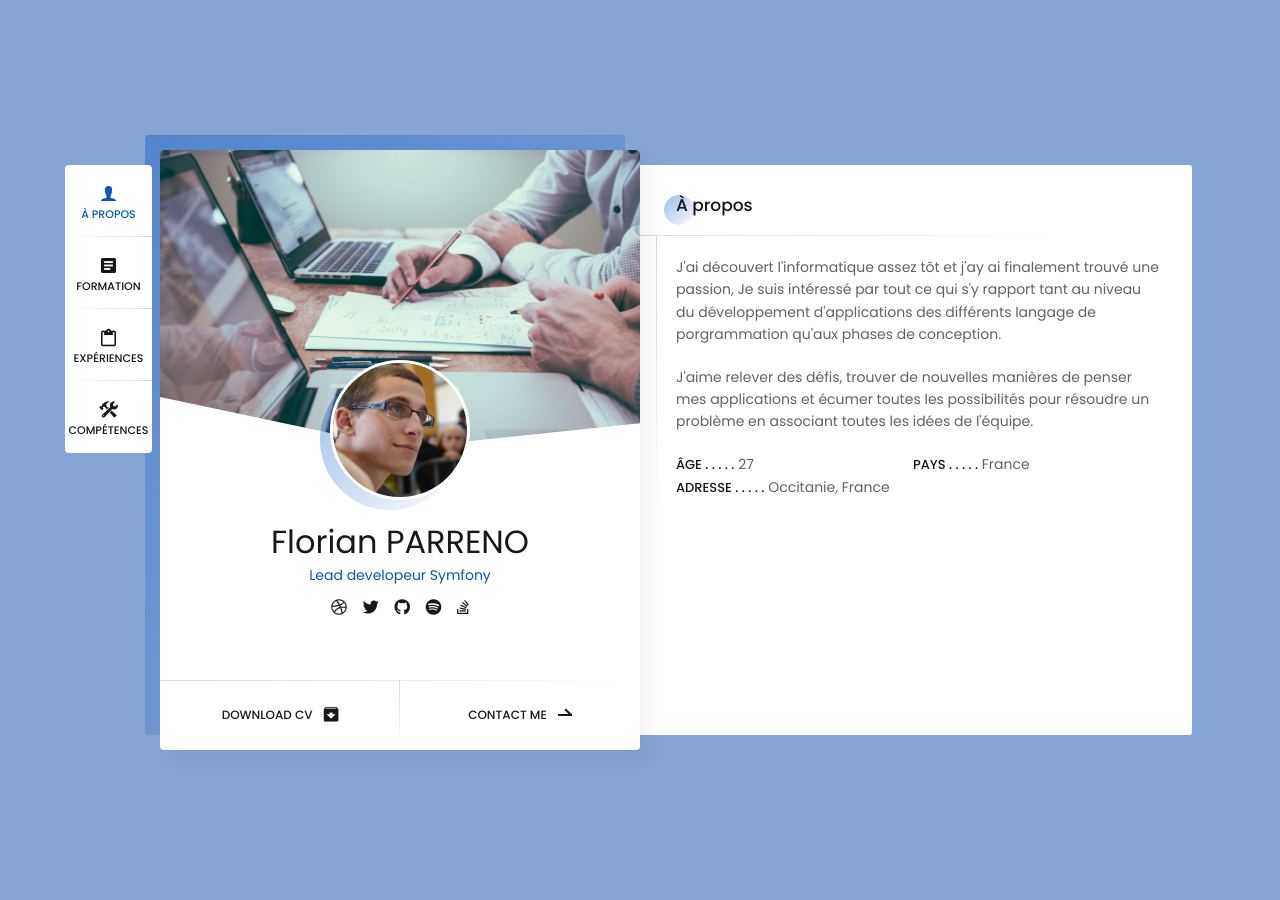
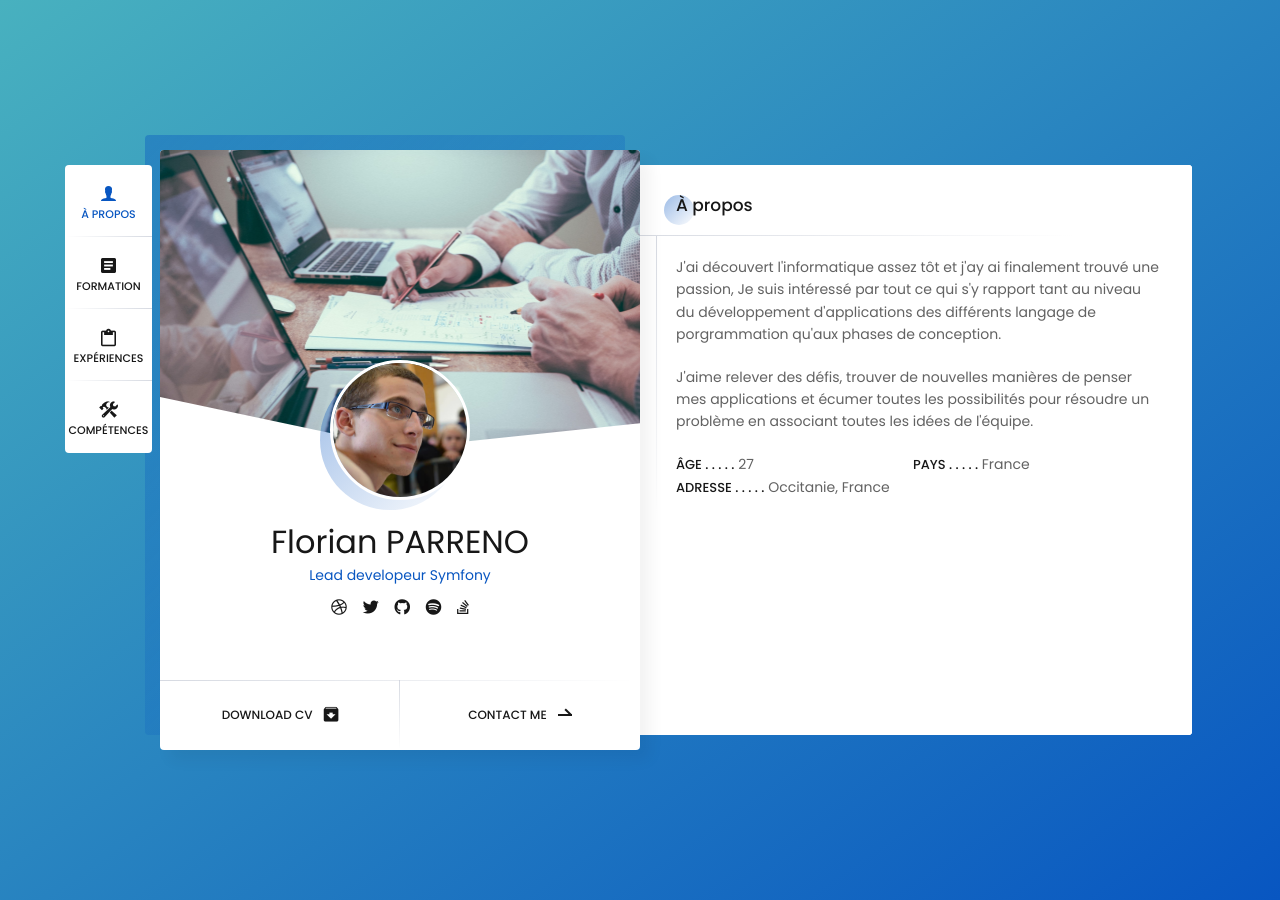
Before and after one commit to flohw/flohw.github.io, a Jekyll site: the page built from index.html, in a window 1280 px wide. Built offline with Jekyll 4.4.1, drawn with Linux system fonts in a browser that asks for light colours; nearby versions of some CDN libraries; library files that are not in the unit come from our copies.

Commit message:
Gradient background

```diff
--- a/_includes/head.html
+++ b/_includes/head.html
@@ -23,6 +23,7 @@
     <link rel="stylesheet" href="{{ "css/ionicons.css" }}" />
     <link rel="stylesheet" href="{{ "css/magnific-popup.css" }}" />
     <link rel="stylesheet" href="{{ "css/animate.css" }}" />
+    <link rel="stylesheet" href="{{ "css/gradient.css" }}" />
     <link rel="stylesheet" href="{{ "css/template-colors/blue.css" }}" />
 
     <!--[if lt IE 9]>
--- a/_layouts/default.html
+++ b/_layouts/default.html
@@ -15,7 +15,20 @@
             </div>
         </div>
 
-        <div class="background"></div>
+        <div class="background gradient">
+            <ul class="bg-bubbles">
+                <li></li>
+                <li></li>
+                <li></li>
+                <li></li>
+                <li></li>
+                <li></li>
+                <li></li>
+                <li></li>
+                <li></li>
+                <li></li>
+            </ul>
+        </div>
 
         <div class="container opened" data-animation-in="fadeInLeft" data-animation-out="fadeOutLeft">
             {% include header.html %}
```
